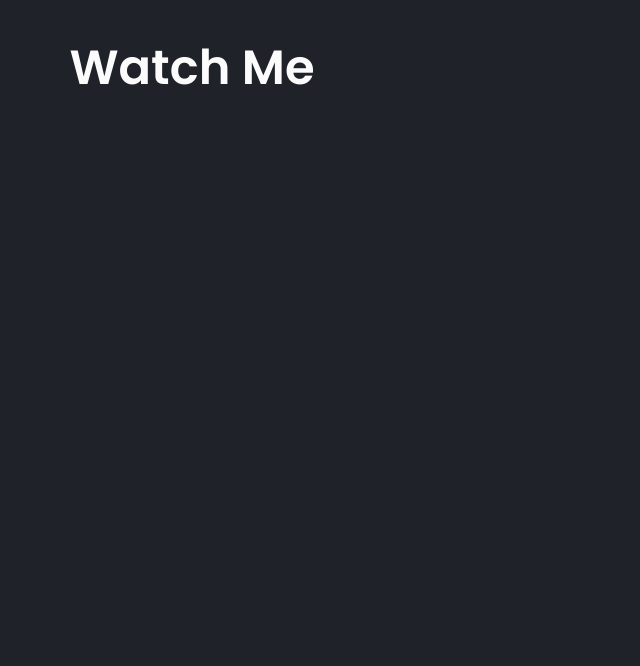
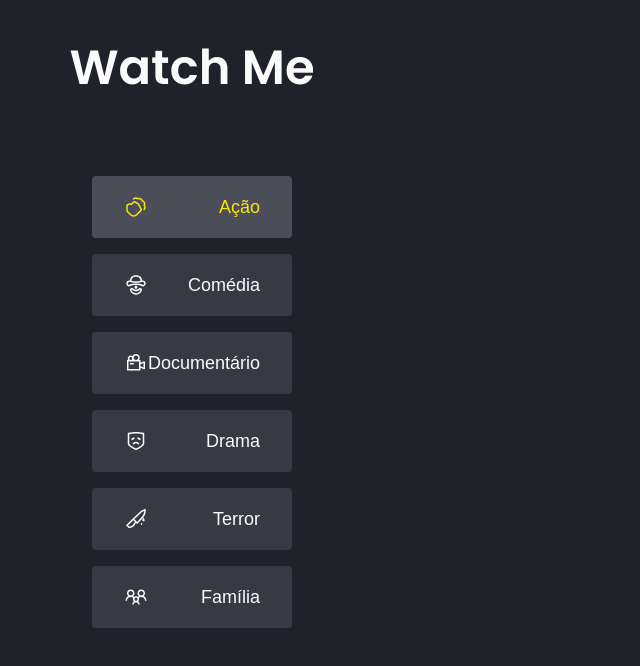
Before and after one commit to Samuelwps/01-Catalogo-de-filme, a React app: page / in a window 1280 px wide. Shown: the top 666 px of the page, without its empty margins (0-640 px from the left). Built offline with nearby package versions, Linux system fonts and the light colour scheme; data requests are answered from the project's data file.

Commit message:
Updating button code

```diff
--- a/src/App.tsx
+++ b/src/App.tsx
@@ -35,9 +35,6 @@ function App() {
   const [selectedGenre, setSelectedGenre] = useState<GenreResponseProps>({} as GenreResponseProps);
 
 
-
-
-
   useEffect(() => {
     api.get<GenreResponseProps[]>("genres").then(response => {
       setGenres(response.data)
@@ -65,13 +62,12 @@ function App() {
   }
 
   return (
-    <div>
+    <div style={{ display: "flex", flexDirection: "row" }}>
       <nav className="sidebar">
         <span>Watch <p>Me</p></span>
 
         <div className="buttons-container">
-          {
-            genres.map(genre => {
+          {genres.map(genre => (
               <Button
                 key={String(genre.id)}
                 title={genre.title}
@@ -79,8 +75,7 @@ function App() {
                 onClick={() => handleClickButton(genre.id)}
                 selected={selectedGenreId === genre.id}
               />
-            })
-          }
+            ))}
         </div>
       </nav>
     </div>
--- a/src/components/Button.tsx
+++ b/src/components/Button.tsx
@@ -1,38 +1,21 @@
+import  Icon  from "./Icon"
+
 import { ButtonHTMLAttributes } from "react"
 
 interface ButtonProps extends ButtonHTMLAttributes<HTMLButtonElement>{
   title: string;
+  iconName: 'action' | 'comedy' | 'documentary' | 'drama' | 'horror' | 'family';
+  selected: boolean;
 }
 
-function Button(props : ButtonProps){
-  return(
-    <h1>{props.title}</h1>
 
+function Button({ iconName, title, selected, ...reset} : ButtonProps) {
+  return (
+    <button type="button" {...(selected && { className: "selected"})} {...reset}>
+      <Icon name={iconName} color={selected ? "#FAE800" : "#FBFBFB"}/>
+      {title}
+    </button>
   );
 }
 
 export default Button
-
-
-
-
-
-
-
-
-// import  Icon  from "./Icon"
-
-// import { ButtonHTMLAttributes } from "react"
-
-//
-
-// function Button({ iconName, title, selected, ...reset} : ButtonProps) {
-//   return (
-//     <button type="button" {...(selected && { className: "selected"})} {...reset}>
-//       <Icon name={iconName} color={selected ? "#FAE800" : "#FBFBFB"}/>
-//       {title}
-//     </button>
-//   );
-// }
-
-// export default Button
```
